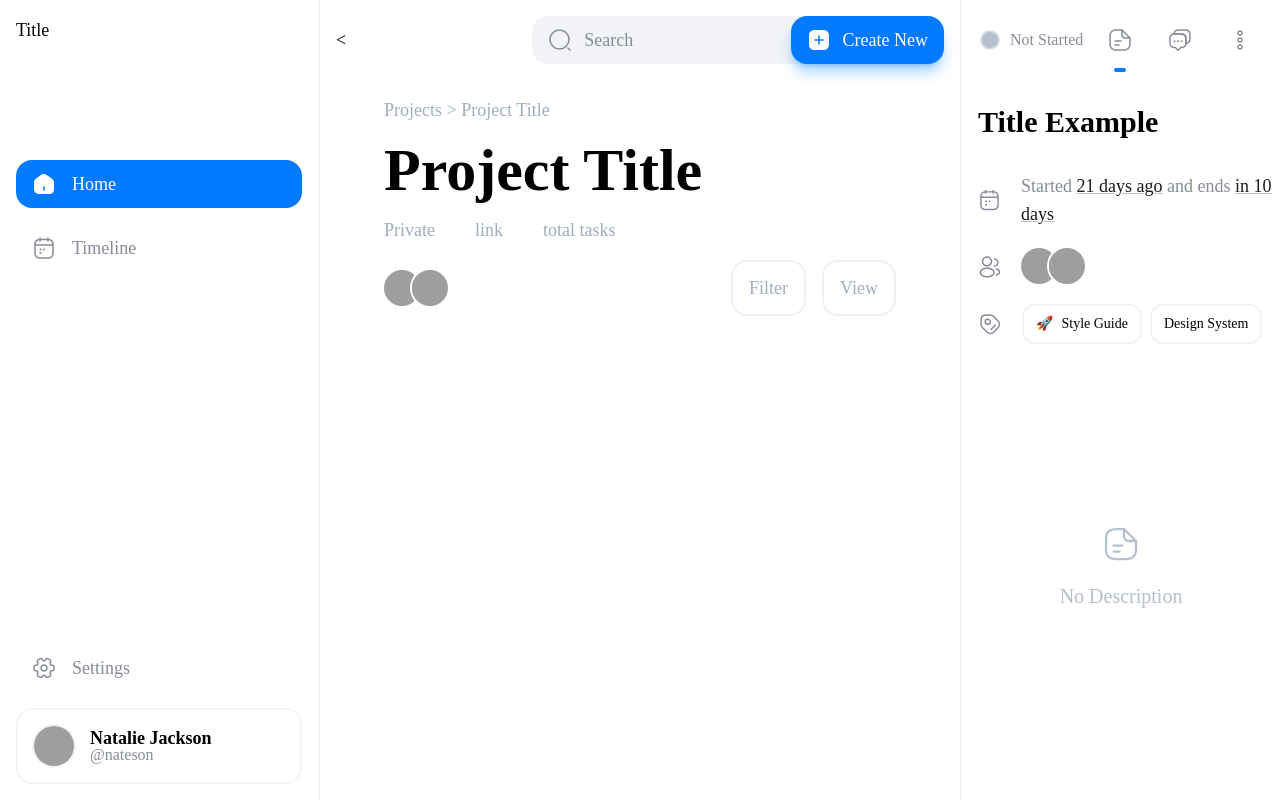
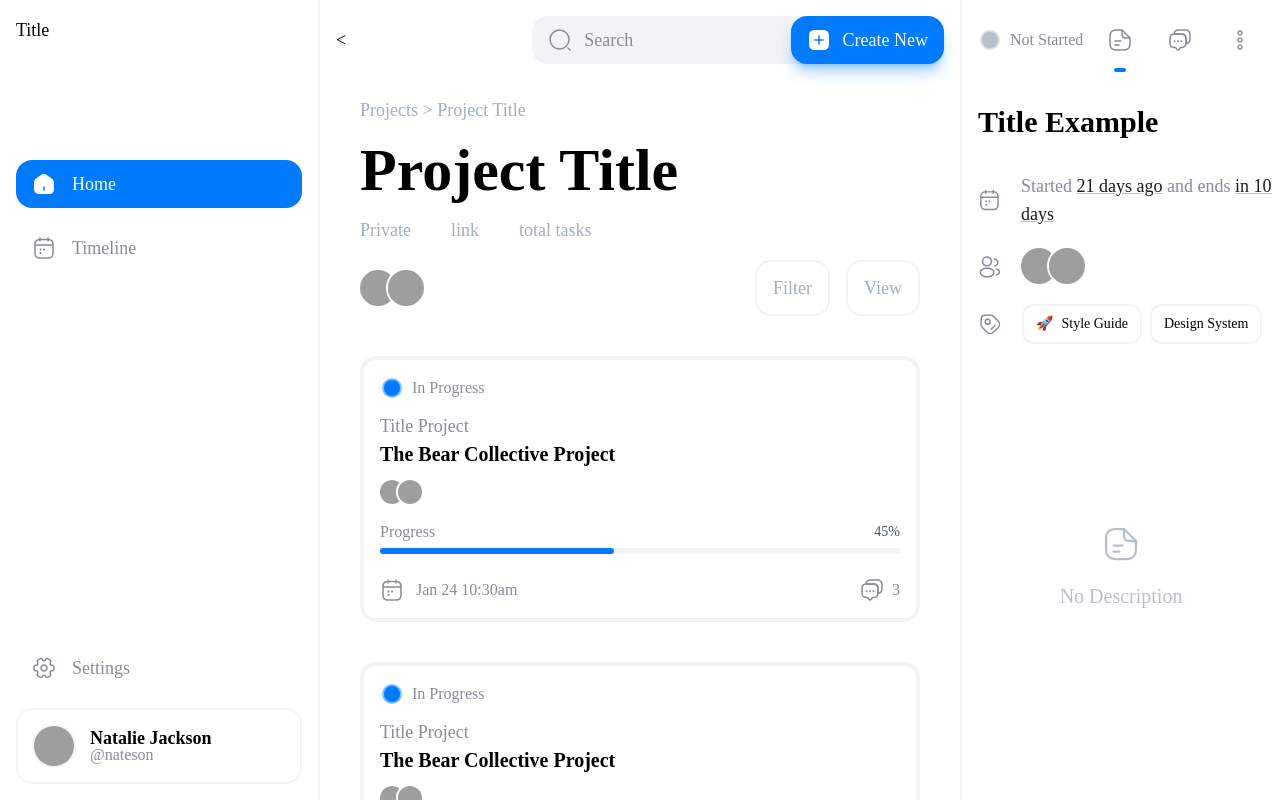
Before and after one commit to gochelias/tasklab, a Next.js app in the folder apps/web/: page / in a window 1280 px wide. Built offline with nearby package versions, Linux system fonts and the light colour scheme; grey boxes are pictures that could not be loaded.

Commit message:
fix(web): task card style

```diff
--- a/apps/web/src/components/projects/Project.tsx
+++ b/apps/web/src/components/projects/Project.tsx
@@ -1,4 +1,5 @@
 import { AvatarsStacked } from '../tasks/AvatarStacked';
+import { Tasks } from '../tasks/Tasks';
 
 export const Project = () => {
 	const img =
@@ -11,7 +12,7 @@ export const Project = () => {
 
 	return (
 		<>
-			<div className="h-full px-16">
+			<div className="relative h-full overflow-auto px-10">
 				<p className="py-4 text-[#A0AEC0]">
 					Projects {'>'} Project Title
 				</p>
@@ -43,6 +44,9 @@ export const Project = () => {
 						</button>
 					</div>
 				</div>
+				<div className="mt-10 grid grid-flow-row auto-rows-min grid-cols-[repeat(auto-fill,minmax(340px,1fr))] gap-10">
+					<Tasks />
+				</div>
 			</div>
 		</>
 	);
--- a/apps/web/src/components/tasks/Tasks.tsx
+++ b/apps/web/src/components/tasks/Tasks.tsx
@@ -1,4 +1,9 @@
-import { MessagesIcon, MoreIcon } from '@tasklab/ui';
+import {
+	CalendarIcon,
+	MessagesIcon,
+	ProgressBar,
+	TaskStatus,
+} from '@tasklab/ui';
 import { Fragment } from 'react';
 import { AvatarsStacked } from './AvatarStacked';
 
@@ -35,27 +40,38 @@ export const Tasks = () => {
 		<>
 			{tasks.map((task: Task) => (
 				<Fragment key={task.id}>
-					<div className="dark:border-300-dark border-300-light flex h-48 w-80 flex-col justify-between rounded-2xl border-2 p-4">
-						<div className="flex flex-col space-y-4">
+					<div className="dark:border-300-dark border-300-light flex h-min flex-col rounded-2xl border-4 p-4">
 						<div className="flex items-center justify-between">
-								<div className="bg-blue-10 rounded-lg px-2 py-1">
-									<p className="text-blue-light dark:text-blue-dark text-sm opacity-100">
-										In Progress
+							<TaskStatus taskStatus="IN_PROGRESS" />
+						</div>
+						<div className="my-3">
+							<p className="text-100-light">Title Project</p>
+							<p className="text-xl font-semibold">
+								The Bear Collective Project
 							</p>
 						</div>
-								<div>
-									<MoreIcon />
-								</div>
-							</div>
-							<p className="font-semibold">{task.title}</p>
-						</div>
-						<div className="space-y-3">
 						<div className="flex -space-x-1.5 ">
 							<AvatarsStacked
 								assigned={task.assignedTo}
 								max={10}
 							/>
 						</div>
+						<div className="mt-4 mb-6">
+							<div className="mb-1 flex items-center justify-between">
+								<p className="dark:text-200-dark text-100-light text-base">
+									Progress
+								</p>
+								<p className="dark:text-100-dark text-sm text-slate-600">
+									45%
+								</p>
+							</div>
+							<ProgressBar value={45} />
+						</div>
+						<div className="flex items-center justify-between">
+							<p className="text-100-light flex text-base">
+								<CalendarIcon className="mr-3" />
+								Jan 24 10:30am
+							</p>
 							<div className="text-100-light dark:text-100-dark text-base font-normal">
 								<div className="flex space-x-2">
 									<MessagesIcon /> <p>3</p>
--- /dev/null
+++ b/packages/ui/src/components/ProgressBar.tsx
@@ -0,0 +1,12 @@
+export const ProgressBar = ({ value }: { value: number }) => (
+	<>
+		<div
+			className={`bg-300-light dark:bg-300-dark h-1.5 w-full rounded-full`}
+		>
+			<div
+				className="bg-blue-light dark:bg-blue-dark h-1.5 rounded-full"
+				style={{ width: `${value}%` }}
+			/>
+		</div>
+	</>
+);
--- a/packages/ui/src/index.tsx
+++ b/packages/ui/src/index.tsx
@@ -22,6 +22,7 @@ export * from './icons/HomeIcon';
 export * from './components/SidebarButton';
 export * from './components/IconButton';
 export * from './components/Tag';
+export * from './components/ProgressBar';
 
 export * from './components/task/TaskTabs';
 export * from './components/task/TaskStatus';
```
Lines whose indentation alone changed are shown as unchanged.
